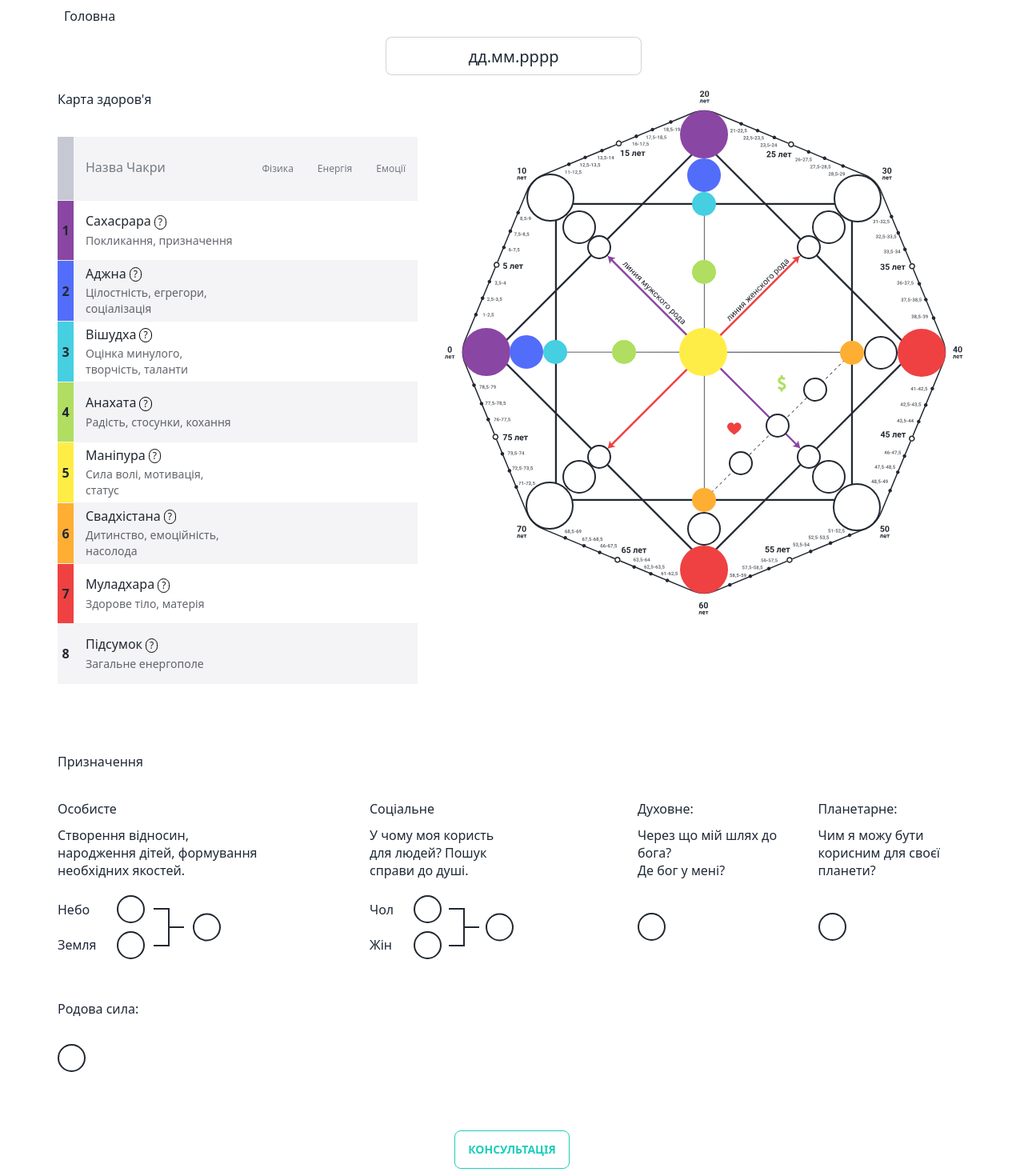
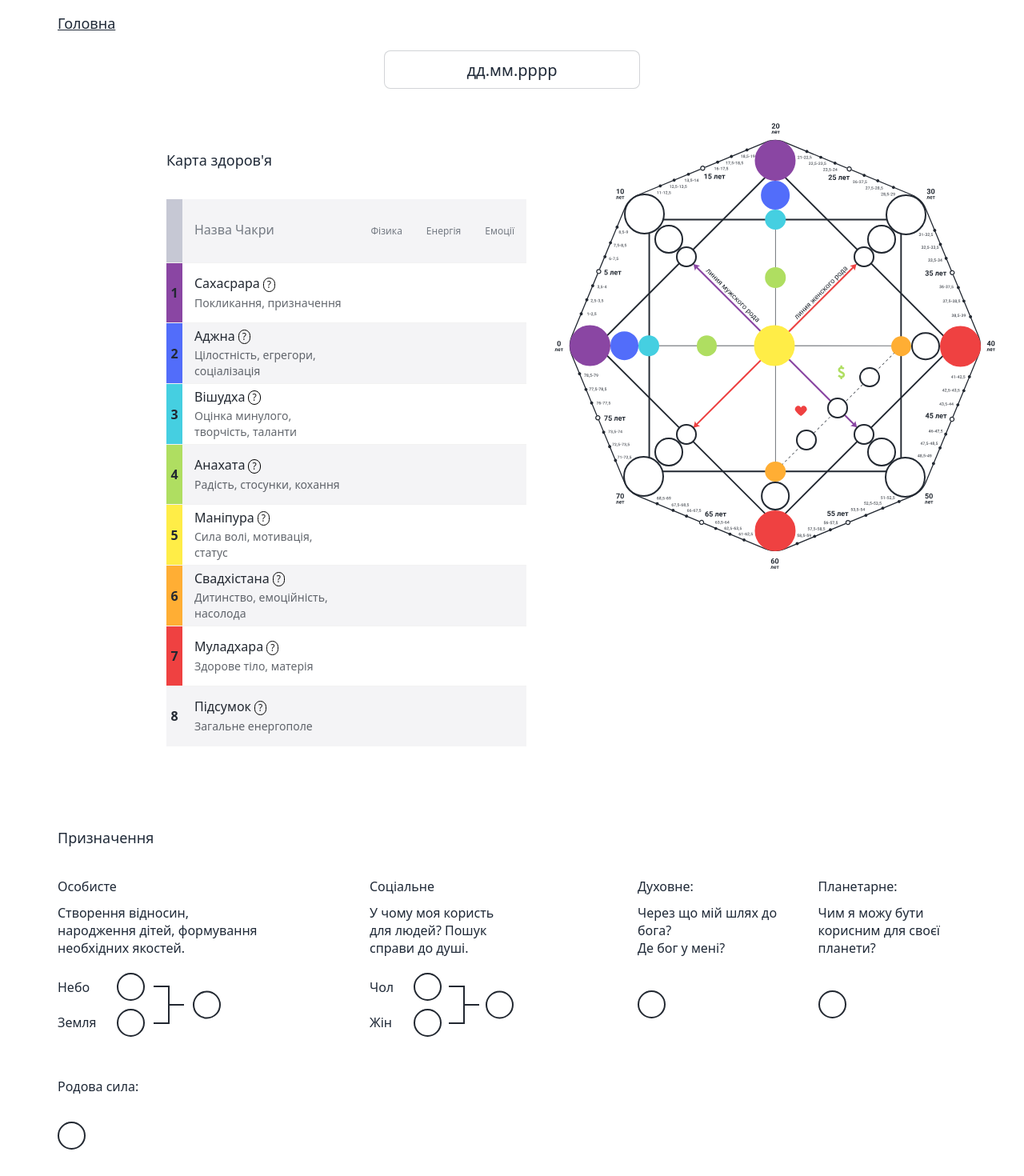
Before and after one commit to Valentynlang/numerologi, a Next.js app: page /Calculator in a window 1280 px wide. Shown: the part 40-1510 px from the top of the page at 80% size. Built offline with nearby package versions, Linux system fonts and the light colour scheme.

Commit message:
feat: fix css

```diff
--- a/pages/Calculator/index.tsx
+++ b/pages/Calculator/index.tsx
@@ -42,7 +42,7 @@ export default function Calculator() {
         }
     };
 
-    const mDate =function () {
+    const mDate = function () {
         return montDateValue
     }
 
@@ -123,11 +123,11 @@ export default function Calculator() {
 
     const bT = template( bM , zk )
 
-    const kT = template( bM , gM )
+    const kT = template( vM , gM )
 
     const nT = template( kT , gM )
 
-    const oT = template( kT , bM )
+    const oT = template( kT , vM )
 
 ////////
 
@@ -308,18 +308,19 @@ export default function Calculator() {
 
 
 
-    return <div className={`App`}>
-        <div className="p-2">
-            <Link href="/" className="link link-hover">Головна</Link>
-        </div>
-        <div className={`block flex-1 border-0 bg-transparent py-1.5 pl-1  placeholder:text-gray-400 focus:ring-0 sm:text-sm sm:leading-6 user-form`}>
-            <DateMaskInput  onDateChange={updateDateValues} minDate={new Date(1900, 0, 1)}
-                            maxDate={new Date(2100, 12, 31)} />
+    return <div >
+        <div className=" App ">
+            <div className="pt-10">
+                <Link href="/" className="link text-lg">Головна</Link>
+            </div>
+            <div className={` block flex-1 border-0 bg-transparent pt-5 sm:text-sm sm:leading-6 user-form`}>
+                <DateMaskInput  onDateChange={updateDateValues} minDate={new Date(1900, 0, 1)} maxDate={new Date(2100, 12, 31)} />
+            </div>
         </div>
 
-        <div className="section-with-diagram__top-content">
-            <div className="section-with-diagram__col-with-table">
-                <div className="h5 section-with-diagram__table-title">Карта здоров&apos;я</div>
+        <div className="section-with-diagram__top-content ">
+            <div className="section-with-diagram__col-with-table  xl:ml-52 xl:mt-12">
+                <div className="h5 text-center text-lg sm:text-start font-medium section-with-diagram__table-title">Карта здоров&apos;я</div>
                 <table className="section-with-diagram__table table health-table "><thead>
                 <tr>
                     <th scope="col"></th>
@@ -689,7 +690,7 @@ export default function Calculator() {
                 </table>
 
             </div>
-            <div className="section-with-diagram__col-with-diagram">
+            <div className="section-with-diagram__col-with-diagram App">
                 <div className="section-with-diagram__matrix-diagram">
                     <div className="matrix-diagram">
                         <div className="matrix-diagram__svg">
@@ -785,7 +786,8 @@ export default function Calculator() {
                 </div>
             </div>
         </div>
-        <div className=" section-with-diagram__table-title ">Призначення</div>
+        <div className="App">
+        <div className=" section-with-diagram__table-title text-lg text-center sm:text-start font-medium ">Призначення</div>
         <div className="section-with-diagram__bottom-values-row row">
             <div className="col">
                 <div className="diagram-values-item">
@@ -860,9 +862,9 @@ export default function Calculator() {
                 </div>
             </div>
         </div>
-        <div className=" flex justify-center items-center">
+        <div className=" flex justify-center items-center pb-10">
             <ButtonToInstagram/>
         </div>
-
+        </div>
     </div>
 }
--- a/styles/globals.css
+++ b/styles/globals.css
@@ -1238,7 +1238,7 @@
 .App {
   margin: 0 auto;
   max-width: 1200px;
-  padding: 40px 32px
+  padding: 15px 32px
 }
 
 .user-form {
```
